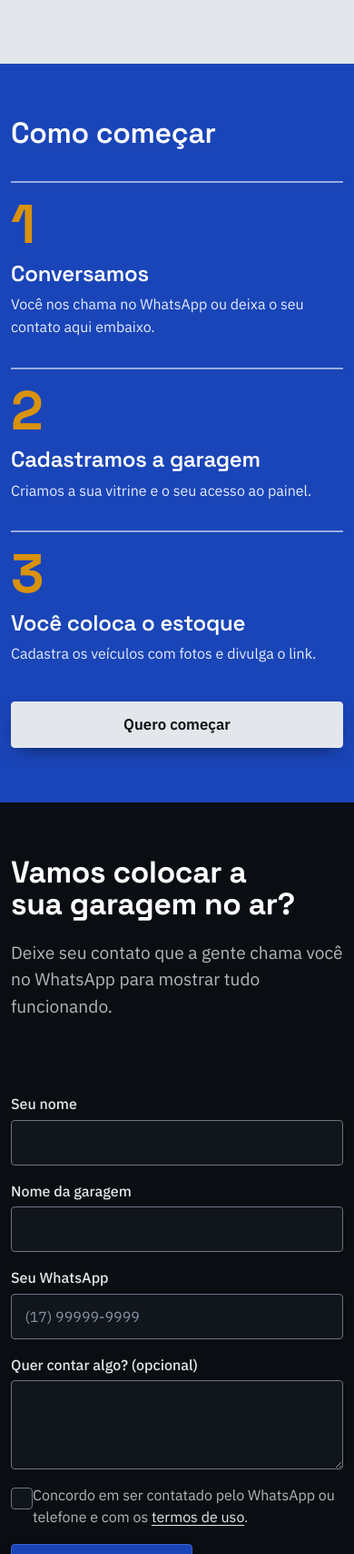
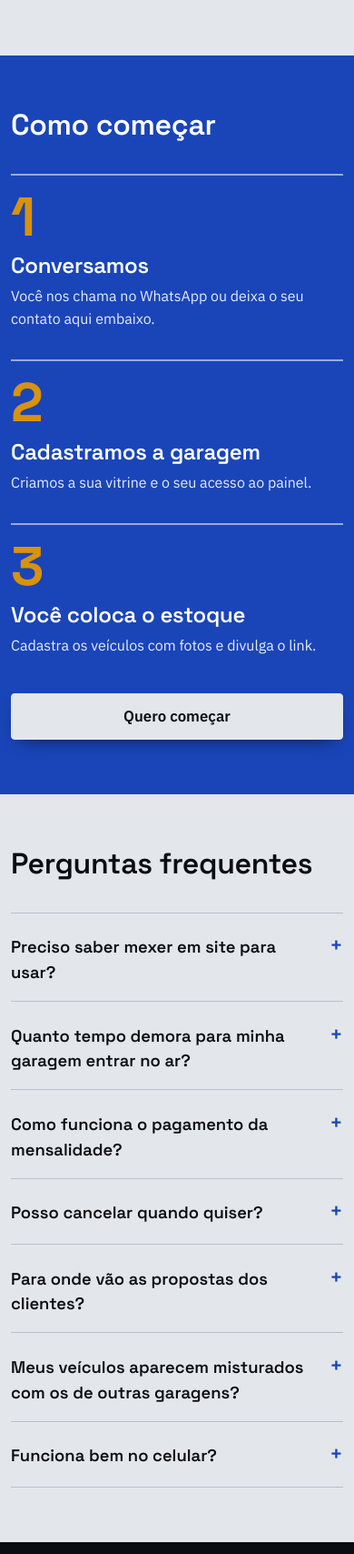
Before and after one commit to ViniciusBruno123/projgaragem, a Django app: page / in a window 390 px wide. Shown: the part 2097-3805 px from the top of the page at 91% size. Run offline with Django 5.2, Linux system fonts and the light colour scheme; data that the repository does not hold is empty; parts of the project's set-up code (start-up, migrations or seed data) failed here and were passed over; some web fonts are replaced.

Commit message:
Hero mais fino no celular, FAQ na landing, e novos limites/preços de plano
Hero: celular da landing mais estreito e com proporção real de smartphone
(360px -> 300px), abas "O cliente vê / Ele simula / Você recebe" encolhidas
junto para caber sem sobrar.

FAQ: nova seção com 7 perguntas frequentes, acordeão nativo (details/summary),
antes do formulário de contato.

Planos: Básico 50->100 veículos (R$200), Intermediário 100->500 (R$300),
Avançado 300->ilimitado (a combinar). Adiciona preço por plano (antes só
existia um valor único de mensalidade para todos); a ação de gerar assinatura
no Mercado Pago agora usa o preço do plano da garagem e avisa quando é
"a combinar". Remove PLANO_MENSALIDADE_PADRAO, que ficou sem uso.

Inclui também uma migração de tenants pendente desde a reversão do seletor
de mapa (só help_text de latitude/longitude/google_place_id, sem mudança de
schema).

Co-Authored-By: Claude Sonnet 5 <noreply@anthropic.com>

```diff
--- a/dashboard/templates/dashboard/veiculo_list.html
+++ b/dashboard/templates/dashboard/veiculo_list.html
@@ -6,7 +6,10 @@
 <div class="d-flex justify-content-between align-items-center mb-3 flex-wrap gap-2">
     <div>
         <h1 class="mb-0">Meus veículos</h1>
-        <p class="text-muted small mb-0">{{ total_veiculos }} de {{ limite_veiculos }} veículos do seu plano.</p>
+        <p class="text-muted small mb-0">
+            {% if limite_veiculos %}{{ total_veiculos }} de {{ limite_veiculos }} veículos do seu plano.
+            {% else %}{{ total_veiculos }} veículos — seu plano não tem limite.{% endif %}
+        </p>
     </div>
     {% if no_limite %}
         <span class="btn btn-outline-ink disabled" tabindex="-1" aria-disabled="true"
--- a/dashboard/views.py
+++ b/dashboard/views.py
@@ -105,7 +105,7 @@ class VeiculoListView(GaragemRequiredMixin, ListView):
         ctx['filtro_ativo'] = any(self.request.GET.values())
         ctx['total_veiculos'] = self.garagem.veiculos.count()
         ctx['limite_veiculos'] = self.garagem.limite_veiculos
-        ctx['no_limite'] = ctx['total_veiculos'] >= ctx['limite_veiculos']
+        ctx['no_limite'] = ctx['limite_veiculos'] is not None and ctx['total_veiculos'] >= ctx['limite_veiculos']
         return ctx
 
 
--- a/landing/templates/landing/home.html
+++ b/landing/templates/landing/home.html
@@ -210,6 +210,48 @@
         </div>
     </section>
 
+    <section class="lp-secao lp-secao--nevoa" aria-labelledby="lp-faq-titulo">
+        <div class="container">
+            <h2 id="lp-faq-titulo" class="lp-secao-titulo">Perguntas frequentes</h2>
+            <div class="lp-faq">
+                <details>
+                    <summary>Preciso saber mexer em site para usar?</summary>
+                    <p>Não. Você cadastra os veículos com fotos e preço no painel, do jeito que preenche
+                        qualquer formulário — sem precisar entender de programação ou design.</p>
+                </details>
+                <details>
+                    <summary>Quanto tempo demora para minha garagem entrar no ar?</summary>
+                    <p>Depois da conversa inicial, criamos a sua vitrine e o seu acesso ao painel — aí é só
+                        cadastrar os veículos e divulgar o link.</p>
+                </details>
+                <details>
+                    <summary>Como funciona o pagamento da mensalidade?</summary>
+                    <p>É uma mensalidade simples. Os detalhes de forma e data de pagamento a gente combina
+                        direto com você na conversa, sem letra miúda.</p>
+                </details>
+                <details>
+                    <summary>Posso cancelar quando quiser?</summary>
+                    <p>Sim, é só avisar. Não existe multa nem contrato de fidelidade prendendo você.</p>
+                </details>
+                <details>
+                    <summary>Para onde vão as propostas dos clientes?</summary>
+                    <p>Chegam direto no WhatsApp da sua garagem e também ficam registradas no seu painel,
+                        com status de nova, em contato ou vendido.</p>
+                </details>
+                <details>
+                    <summary>Meus veículos aparecem misturados com os de outras garagens?</summary>
+                    <p>Não. Cada garagem tem a sua própria vitrine, com o seu link e a sua marca — o
+                        cliente só vê o seu estoque.</p>
+                </details>
+                <details>
+                    <summary>Funciona bem no celular?</summary>
+                    <p>Sim, tanto a vitrine quanto o painel foram pensados primeiro para celular, já que é
+                        de lá que vem a maior parte dos acessos.</p>
+                </details>
+            </div>
+        </div>
+    </section>
+
     <section class="lp-contato" id="contato" aria-labelledby="lp-contato-titulo">
         <div class="container">
             <div class="row gy-5 gx-lg-5">
--- a/projgaragem/settings.py
+++ b/projgaragem/settings.py
@@ -191,7 +191,6 @@ DIAS_ATRASO_PARA_AVISO_ADMIN = env.int('DIAS_ATRASO_PARA_AVISO_ADMIN', default=5
 # dashboard/security.py. Caixa compartilhada entre os sócios, de propósito (não o e-mail pessoal
 # do PLATFORM_ADMIN_EMAIL).
 EMAIL_CODIGO_ACESSO_ADMIN = env('EMAIL_CODIGO_ACESSO_ADMIN', default='spitechfarol@gmail.com')
-PLANO_MENSALIDADE_PADRAO = env('PLANO_MENSALIDADE_PADRAO', default='99.90')
 
 # Usada no simulador só se a garagem não informar taxa e o Banco Central nunca tiver sido consultado
 TAXA_JUROS_ESTIMADA = Decimal('2.00')
--- a/static/css/landing.css
+++ b/static/css/landing.css
@@ -285,11 +285,11 @@ html:has(.lp) {
 }
 .lp-celular {
   position: relative;
-  width: min(360px, 100%);
-  height: clamp(520px, 72vh, 660px);
+  width: min(300px, 100%);
+  height: clamp(560px, 76vh, 640px);
   background: #05070a;
-  border: 10px solid #05070a;
-  border-radius: 40px;
+  border: 9px solid #05070a;
+  border-radius: 36px;
   box-shadow: 0 40px 60px -30px rgba(0, 0, 0, 0.9), 0 0 0 1px #2a3240;
 }
 .lp-tela {
@@ -467,15 +467,16 @@ html:has(.lp) {
   gap: 3px;
 }
 .lp-seletor button {
-  min-width: 7.5rem;
-  padding: 0.65rem 1rem;
+  min-width: 5.75rem;
+  padding: 0.6rem 0.65rem;
   background: transparent;
   color: var(--spi-nevoa);
   border: 0;
   border-radius: 2px;
   font-family: var(--lp-texto);
   font-weight: 600;
-  font-size: 0.98rem;
+  font-size: 0.85rem;
+  line-height: 1.2;
   cursor: pointer;
   transition: background 200ms var(--lp-ease), color 200ms var(--lp-ease);
 }
@@ -617,6 +618,50 @@ html:has(.lp) {
   line-height: 1.55;
   color: #e6ecfb;
   max-width: 24rem;
+}
+
+/* --- Perguntas frequentes: Névoa, acordeão nativo (details/summary) --- */
+.lp-faq {
+  display: grid;
+  max-width: 46rem;
+}
+.lp-faq details {
+  border-top: 1px solid #b9c0ca;
+  padding: 1.1rem 0;
+}
+.lp-faq details:last-child {
+  border-bottom: 1px solid #b9c0ca;
+}
+.lp-faq summary {
+  cursor: pointer;
+  list-style: none;
+  display: flex;
+  align-items: baseline;
+  justify-content: space-between;
+  gap: 1.5rem;
+  font-family: var(--lp-titulo);
+  font-weight: 600;
+  font-size: 1.15rem;
+}
+.lp-faq summary::-webkit-details-marker {
+  display: none;
+}
+.lp-faq summary::after {
+  content: "+";
+  flex: none;
+  font-size: 1.5rem;
+  font-weight: 400;
+  color: var(--spi-azul);
+  transition: transform 200ms var(--lp-ease);
+}
+.lp-faq details[open] summary::after {
+  transform: rotate(45deg);
+}
+.lp-faq p {
+  margin: 0.75rem 0 0;
+  max-width: 40rem;
+  line-height: 1.55;
+  color: var(--spi-grafite);
 }
 
 /* --- Contato: Asfalto --- */
--- a/tenants/mixins.py
+++ b/tenants/mixins.py
@@ -51,7 +51,7 @@ class RespeitaLimiteDoPlanoMixin:
 
     def dispatch(self, request, *args, **kwargs):
         limite = self.garagem.limite_veiculos
-        if self.garagem.veiculos.count() >= limite:
+        if limite is not None and self.garagem.veiculos.count() >= limite:
             messages.warning(
                 request,
                 f"Seu plano permite até {limite} veículos cadastrados. "
```
Also changed, not shown: dashboard/templates/dashboard/home.html (+6 -2 lines), dashboard/tests.py (+18 -9 lines), tenants/admin.py (+18 -4 lines), tenants/models.py (+17 -6 lines), tenants/tests.py (+11 -4 lines), tenants/migrations/0014_alter_garagem_google_place_id_alter_garagem_latitude_and_more.py (added), 2 other files.
